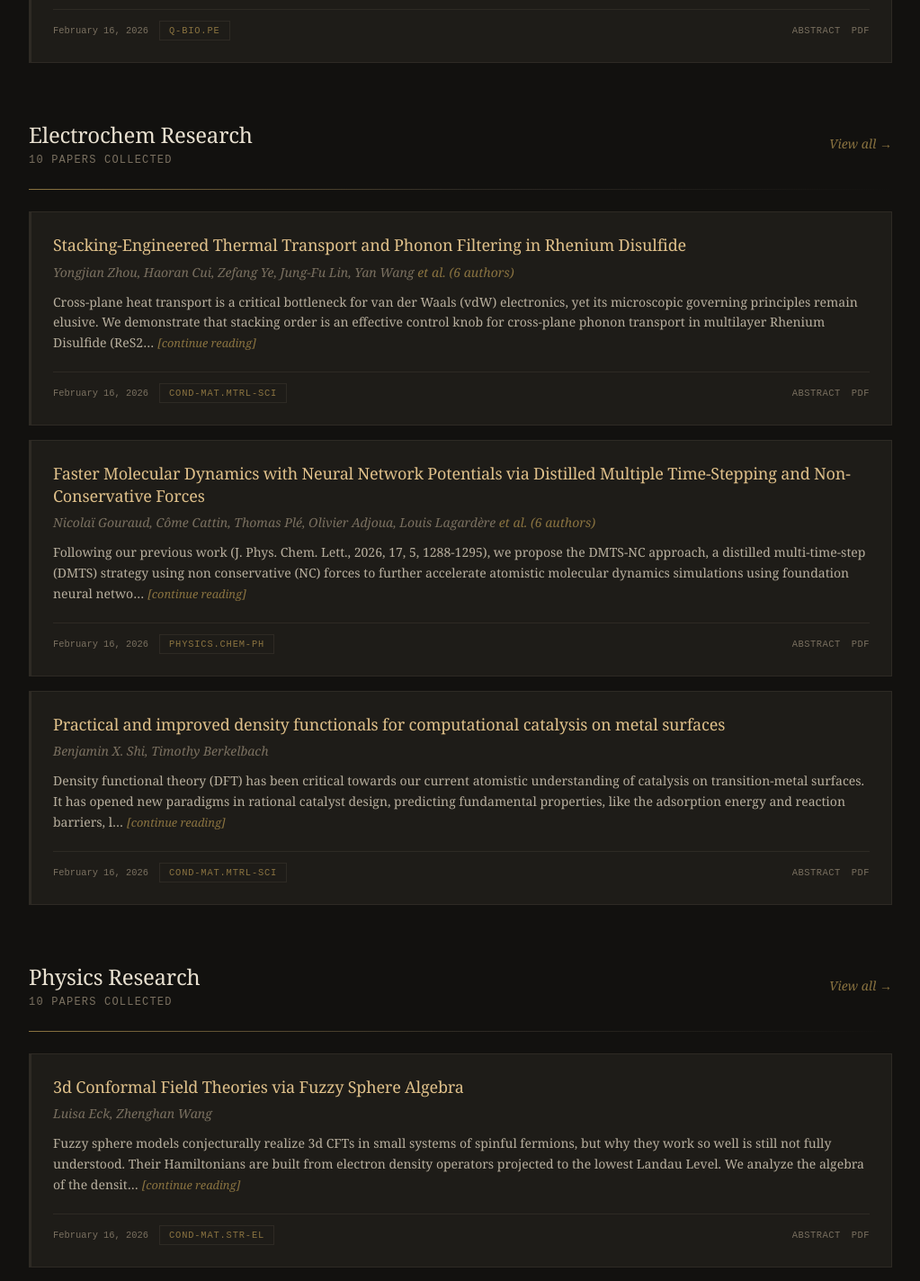
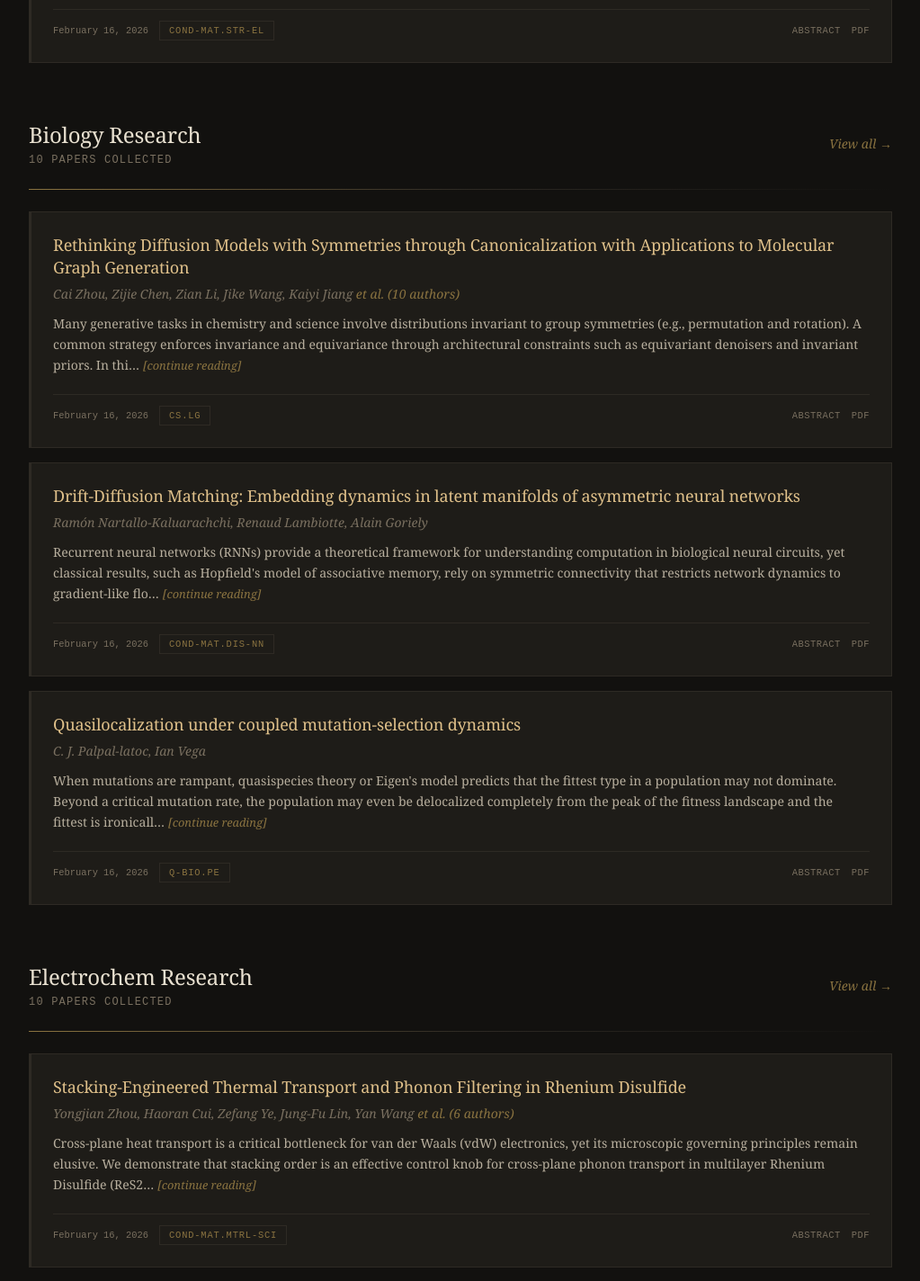
Before and after one commit to GitYeehaw/research-papers-site, a Next.js app: page /research-papers-site/ in a window 1280 px wide. Shown: the part 2140-3564 px from the top of the page at 90% size, without its empty margins (128-1151 px from the left). Built offline with nearby package versions, Linux system fonts and the light colour scheme.

Commit message:
Reorder nav: CS, Physics, Biology, Electrochem

```diff
--- a/src/app/page.tsx
+++ b/src/app/page.tsx
@@ -3,7 +3,7 @@ import CategorySection from "@/components/CategorySection";
 
 export default function HomePage() {
   const allData = getAllCategoryData();
-  const categories = ["cs", "biology", "electrochem", "physics"];
+  const categories = ["cs", "physics", "biology", "electrochem"];
 
   const latestScrape = categories
     .map((c) => allData[c]?.scraped_at)
```
